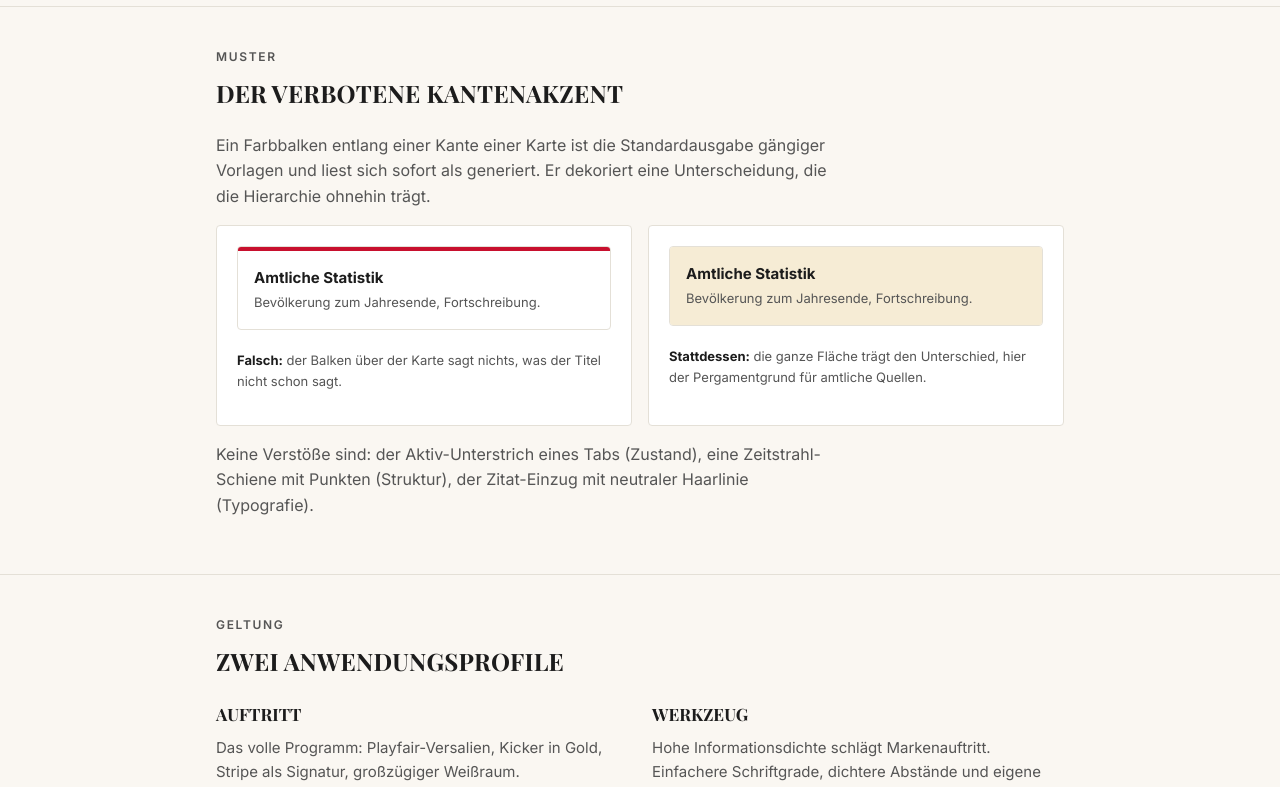
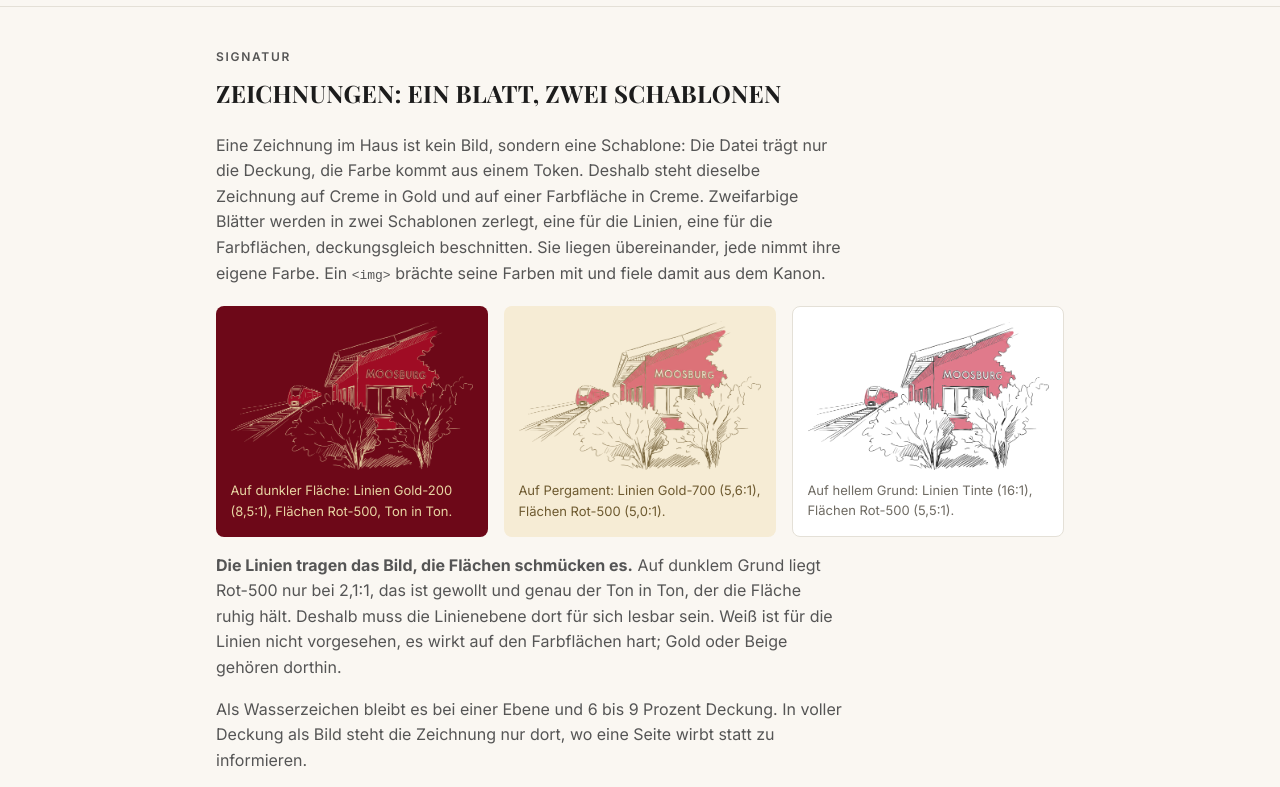
Before and after one commit to bagruber/moosburg-design, a website: page index.html in a window 1280 px wide. Shown: the part 3060-3847 px from the top of the page. Drawn offline with Linux system fonts and the light colour scheme.

Commit message:
Zweifarbige Zeichnungen als Variante im Kanon
Ein Blatt wird in zwei Schablonen zerlegt, eine für die Tuschelinien, eine für
die Farbflächen. Beide liegen übereinander und nehmen ihre Farbe aus Tokens,
damit dieselbe Zeichnung auf jeder Fläche des Hauses stehen kann.

Drei Varianten: auf dunkler Fläche Linien in Gold-200 und Flächen in Rot-500
Ton in Ton, auf Pergament Linien in Gold-700, auf hellem Grund Linien in Tinte.
Weiß ist für die Linien nicht vorgesehen.

Die sechs Paare stehen jetzt in kontrast.mjs und laufen grün. Der Showcase
zeigt die drei Varianten, die Beispieldateien liegen in assets/.

theme.css bleibt unberührt: Die Varianten sind Kombinationen vorhandener
Tokens, und Komponenten gehören hier nicht hinein.

```diff
--- a/index.html
+++ b/index.html
@@ -155,6 +155,44 @@
 
   a { color: inherit; }
   :where(a, button):focus-visible { outline: 2px solid var(--color-red-500); outline-offset: 2px; border-radius: var(--radius-sm); }
+  /* Zweifarbige Tuschezeichnung: zwei Schablonen aus einem Blatt.
+     Die Datei trägt nur die Deckung, die Farbe kommt aus Tokens. */
+  .zeichnung {
+    position: relative;
+    width: 100%;
+    aspect-ratio: 1200 / 738;
+    --zeichnung-linie: var(--color-gold-200);
+    --zeichnung-flaeche: var(--color-red-500);
+  }
+  .zeichnung > span {
+    position: absolute;
+    inset: 0;
+    -webkit-mask-repeat: no-repeat;
+    mask-repeat: no-repeat;
+    -webkit-mask-size: contain;
+    mask-size: contain;
+    -webkit-mask-position: center;
+    mask-position: center;
+  }
+  .zeichnung .lage-flaeche {
+    background: var(--zeichnung-flaeche);
+    -webkit-mask-image: url("assets/bahnhofA-farbe.webp");
+    mask-image: url("assets/bahnhofA-farbe.webp");
+  }
+  .zeichnung .lage-linie {
+    background: var(--zeichnung-linie);
+    -webkit-mask-image: url("assets/bahnhofA-tinte.webp");
+    mask-image: url("assets/bahnhofA-tinte.webp");
+  }
+  .zeichnungen { display: grid; gap: 1rem; grid-template-columns: repeat(auto-fit, minmax(16rem, 1fr)); margin-top: 1.25rem; }
+  .zeichnung-probe { padding: 0.9rem; border-radius: var(--radius-xl); }
+  .zeichnung-probe p { margin: 0.6rem 0 0; font-size: 0.8125rem; }
+  .zeichnung-probe--dunkel { background: var(--color-red-900); }
+  .zeichnung-probe--dunkel p { color: var(--color-gold-200); }
+  .zeichnung-probe--gold { background: var(--color-gold-100); }
+  .zeichnung-probe--gold p { color: var(--color-gold-700); }
+  .zeichnung-probe--hell { background: #fff; border: 1px solid var(--color-ink-line); }
+  .zeichnung-probe--hell p { color: var(--color-ink-muted); }
 </style>
 </head>
 <body>
@@ -316,6 +354,54 @@
 
   <section class="block">
     <div class="wrap">
+      <p class="eyebrow">Signatur</p>
+      <h2>Zeichnungen: ein Blatt, zwei Schablonen</h2>
+      <p>
+        Eine Zeichnung im Haus ist kein Bild, sondern eine Schablone: Die Datei
+        trägt nur die Deckung, die Farbe kommt aus einem Token. Deshalb steht
+        dieselbe Zeichnung auf Creme in Gold und auf einer Farbfläche in Creme.
+        Zweifarbige Blätter werden in zwei Schablonen zerlegt, eine für die
+        Linien, eine für die Farbflächen, deckungsgleich beschnitten. Sie liegen
+        übereinander, jede nimmt ihre eigene Farbe. Ein <code>&lt;img&gt;</code>
+        brächte seine Farben mit und fiele damit aus dem Kanon.
+      </p>
+      <div class="zeichnungen">
+        <div class="zeichnung-probe zeichnung-probe--dunkel">
+          <div class="zeichnung" role="img" aria-label="Zeichnung auf dunkler Fläche">
+            <span class="lage-flaeche"></span><span class="lage-linie"></span>
+          </div>
+          <p>Auf dunkler Fläche: Linien Gold-200 (8,5:1), Flächen Rot-500, Ton in Ton.</p>
+        </div>
+        <div class="zeichnung-probe zeichnung-probe--gold">
+          <div class="zeichnung" style="--zeichnung-linie: var(--color-gold-700)" role="img" aria-label="Zeichnung auf Pergament">
+            <span class="lage-flaeche"></span><span class="lage-linie"></span>
+          </div>
+          <p>Auf Pergament: Linien Gold-700 (5,6:1), Flächen Rot-500 (5,0:1).</p>
+        </div>
+        <div class="zeichnung-probe zeichnung-probe--hell">
+          <div class="zeichnung" style="--zeichnung-linie: var(--color-ink)" role="img" aria-label="Zeichnung auf hellem Grund">
+            <span class="lage-flaeche"></span><span class="lage-linie"></span>
+          </div>
+          <p>Auf hellem Grund: Linien Tinte (16:1), Flächen Rot-500 (5,5:1).</p>
+        </div>
+      </div>
+      <p style="margin-top:1rem">
+        <b>Die Linien tragen das Bild, die Flächen schmücken es.</b> Auf dunklem
+        Grund liegt Rot-500 nur bei 2,1:1, das ist gewollt und genau der Ton in
+        Ton, der die Fläche ruhig hält. Deshalb muss die Linienebene dort für
+        sich lesbar sein. Weiß ist für die Linien nicht vorgesehen, es wirkt auf
+        den Farbflächen hart; Gold oder Beige gehören dorthin.
+      </p>
+      <p>
+        Als Wasserzeichen bleibt es bei einer Ebene und 6 bis 9 Prozent Deckung.
+        In voller Deckung als Bild steht die Zeichnung nur dort, wo eine Seite
+        wirbt statt zu informieren.
+      </p>
+    </div>
+  </section>
+
+  <section class="block">
+    <div class="wrap">
       <p class="eyebrow">Muster</p>
       <h2>Der verbotene Kantenakzent</h2>
       <p>
```
Also changed, not shown: docs/formsprache/ENTSCHEIDUNGEN.md (+53 -0 lines), scripts/kontrast.mjs (+10 -0 lines), assets/bahnhofA-farbe.webp (added), assets/bahnhofA-tinte.webp (added).
